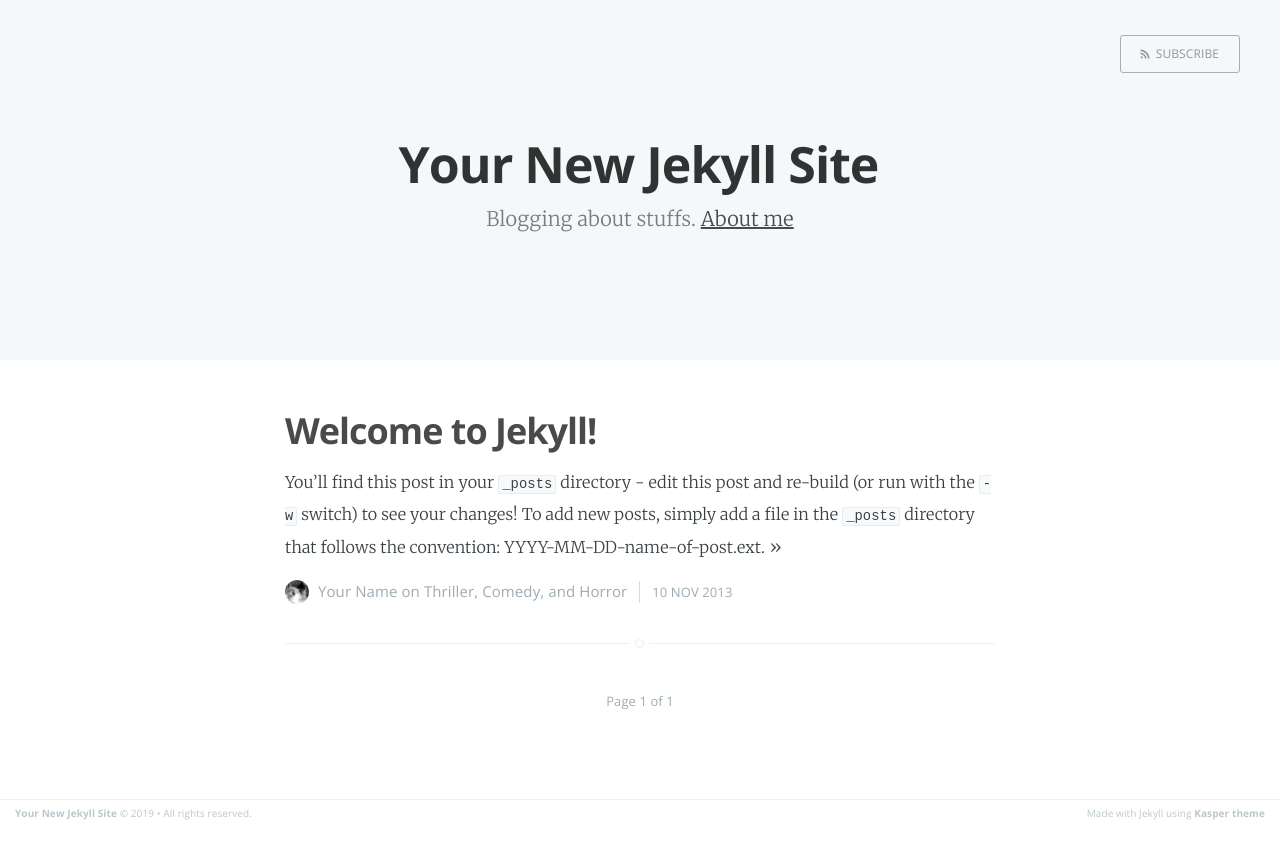
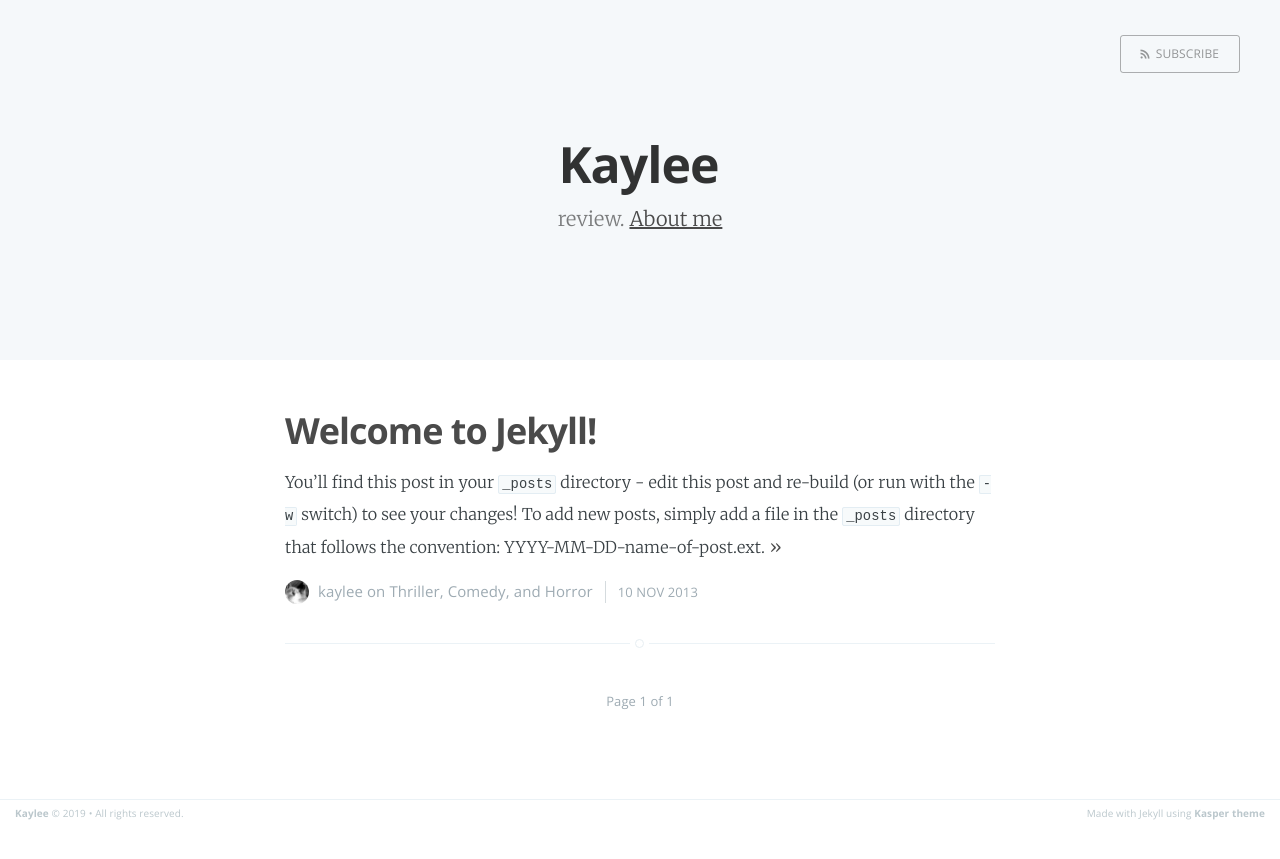
Before and after one commit to rosario/kasper, a Jekyll site: the page built from index.html, in a window 1280 px wide. Shown: the top 859 px of the page. Built offline with Jekyll 4.4.1, drawn with Linux system fonts in a browser that asks for light colours; the list of posts is cut into pages by our own code.

Commit message:
Update _config.yml

```diff
--- a/_config.yml
+++ b/_config.yml
@@ -1,6 +1,6 @@
-name: Your New Jekyll Site
-description: Blogging about stuffs
-meta_description: "Your New Jekyll Site, Blogging about stuffs"
+name: Kaylee
+description: review
+meta_description: "kaylee"
 
 markdown: kramdown
 highlighter: pygments
@@ -12,5 +12,5 @@ google_analytics: 'UA-XXXXXXXX-X'
 gems: [jekyll-paginate]
 
 # Details for the RSS feed generator
-url:            'blog url'
-author:         'Your Name'
+url:            'kaylee105.github.io'
+author:         'kaylee'
```
